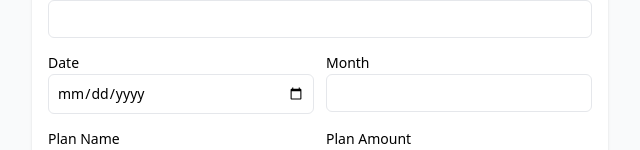
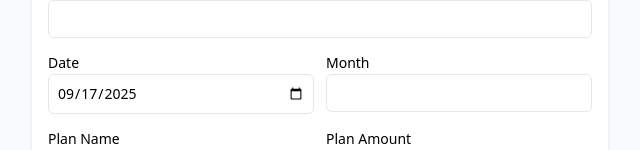
Before and after one commit to selvaganapathi-DA/TRSReceipt, a React (Create React App) app: page / in a window 1280 px wide. Shown: the part 284-434 px from the top of the page, without its empty margins (320-960 px from the left). Built offline with nearby package versions, Linux system fonts and the light colour scheme.

Commit message:
update March

```diff
--- a/src/ChitFundInvoice.jsx
+++ b/src/ChitFundInvoice.jsx
@@ -15,7 +15,7 @@
 
 const [form,setForm] = useState({
 customerName:"",
-date:formatDate(new Date()),
+date:formatDateInput(new Date()),
 chitNumber:"",
 planName:"",
 planAmount:"",
@@ -28,24 +28,19 @@
 });
 
 // SAFE display format (dd/mm/yyyy)
-function formatDate(dateStr){
-  if(!dateStr) return "-";
+function formatDateInput(date){
+  if(!date) return "";
 
-  // if it's Date object
-  if(dateStr instanceof Date){
-    const d = String(dateStr.getDate()).padStart(2,"0");
-    const m = String(dateStr.getMonth()+1).padStart(2,"0");
-    const y = dateStr.getFullYear();
-    return `${d}/${m}/${y}`;
+  if(date instanceof Date){
+    return date.toISOString().split("T")[0]; // yyyy-mm-dd
   }
 
-  // if it's string yyyy-mm-dd
-  if(typeof dateStr === "string" && dateStr.includes("-")){
-    const [y,m,d] = dateStr.split("-");
-    return `${d}/${m}/${y}`;
+  // already yyyy-mm-dd
+  if(typeof date === "string" && date.includes("-")){
+    return date;
   }
 
-  return "-";
+  return "";
 }
 // function formatDate(dateStr){
 //   if(!dateStr) return "-";
@@ -235,7 +230,7 @@
 <input
 name="date"
 type="date"
-value={formatDate(form.date)}
+value={formatDateInput(form.date)}
 onChange={handleChange}
 className="input"
 />
@@ -403,7 +398,7 @@
 </h3>
 
 <div className="absolute right-0 top-0 text-sm text-gray-600">
-{formatDate(form.date)}
+<h3 className="font-semibold text-center">{formatDateInput(form.date)}</h3>
 </div>
 
 </div>
```
